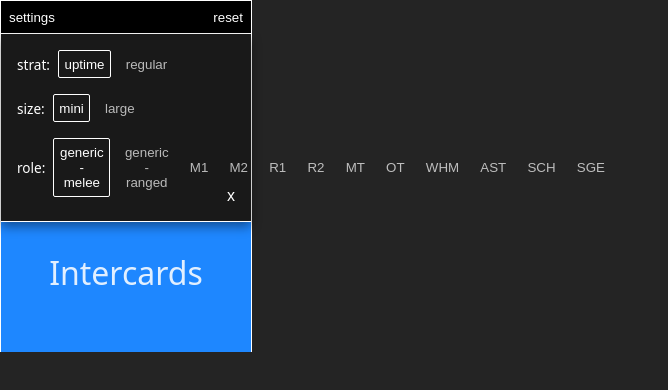
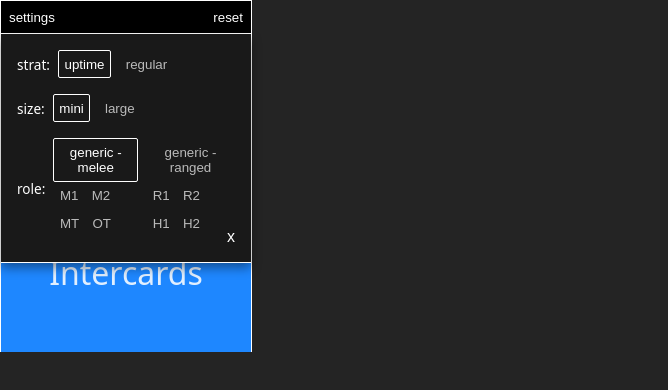
Before and after one commit to jacquikeating/wurm-buddy, a React (Vite) app: page / in a window 1280 px wide. Both pictures are taken after a click on the button "settings". Shown: the top 390 px of the page, without its empty margins (0-668 px from the left). Built offline with nearby package versions, Linux system fonts and the light colour scheme.

Commit message:
Divided role buttons into grouped divs

```diff
--- a/src/components/Preferences.jsx
+++ b/src/components/Preferences.jsx
@@ -30,19 +30,33 @@ export default function Preferences({ prefs }) {
 
             <div className="pref-group">
                 <p className="pref-name">role:</p>
-                <button className={role == "GenericMelee" ? "settings-button active" : "settings-button"} onClick={() => handleChange("role", "GenericMelee")}>generic - melee</button>
-                <button className={role == "Generic" ? "settings-button active" : "settings-button"} onClick={() => handleChange("role", "Generic")}>generic - ranged</button>
-                <button className={role == "M1" ? "settings-button active" : "settings-button"} onClick={() => handleChange("role", "M1")}>M1</button>
-                <button className={role == "M2" ? "settings-button active" : "settings-button"} onClick={() => handleChange("role", "M2")}>M2</button>
-                <button className={role == "R1" ? "settings-button active" : "settings-button"} onClick={() => handleChange("role", "R1")}>R1</button>
-                <button className={role == "R2" ? "settings-button active" : "settings-button"} onClick={() => handleChange("role", "R2")}>R2</button>
-                <button className={role == "MT" ? "settings-button active" : "settings-button"} onClick={() => handleChange("role", "MT")}>MT</button>
-                <button className={role == "OT" ? "settings-button active" : "settings-button"} onClick={() => handleChange("role", "OT")}>OT</button>
+                <div className="role-btn-group">
+                    <button className={role == "GenericMelee" ? "settings-button active" : "settings-button"} onClick={() => handleChange("role", "GenericMelee")}>generic - melee</button>
+                    <div className="role-btn-subgroup">
+                        <button className={role == "M1" ? "settings-button active" : "settings-button"} onClick={() => handleChange("role", "M1")}>M1</button>
+                        <button className={role == "M2" ? "settings-button active" : "settings-button"} onClick={() => handleChange("role", "M2")}>M2</button>
+                    </div>
+                    <div className="role-btn-subgroup">
+                        <button className={role == "MT" ? "settings-button active" : "settings-button"} onClick={() => handleChange("role", "MT")}>MT</button>
+                        <button className={role == "OT" ? "settings-button active" : "settings-button"} onClick={() => handleChange("role", "OT")}>OT</button>
+                    </div>
+                </div>
+                <div className="role-btn-group">
+                    <button className={role == "Generic" ? "settings-button active" : "settings-button"} onClick={() => handleChange("role", "Generic")}>generic - ranged</button>
+                    <div className="role-btn-subgroup">
+                        <button className={role == "R1" ? "settings-button active" : "settings-button"} onClick={() => handleChange("role", "R1")}>R1</button>
+                        <button className={role == "R2" ? "settings-button active" : "settings-button"} onClick={() => handleChange("role", "R2")}>R2</button>
+                    </div>
+                    <div className="role-btn-subgroup">
+                        <button className={role == "H1" ? "settings-button active" : "settings-button"} onClick={() => handleChange("role", "H1")}>H1</button>
+                        <button className={role == "H2" ? "settings-button active" : "settings-button"} onClick={() => handleChange("role", "H2")}>H2</button>
+                    </div>
+                </div>
 
-                <button className={role == "WHM" ? "settings-button active" : "settings-button"} onClick={() => handleChange("role", "WHM")}>WHM</button>
+                {/* <button className={role == "WHM" ? "settings-button active" : "settings-button"} onClick={() => handleChange("role", "WHM")}>WHM</button>
                 <button className={role == "AST" ? "settings-button active" : "settings-button"} onClick={() => handleChange("role", "AST")}>AST</button>
                 <button className={role == "SCH" ? "settings-button active" : "settings-button"} onClick={() => handleChange("role", "SCH")}>SCH</button>
-                <button className={role == "SGE" ? "settings-button active" : "settings-button"} onClick={() => handleChange("role", "SGE")}>SGE</button>
+                <button className={role == "SGE" ? "settings-button active" : "settings-button"} onClick={() => handleChange("role", "SGE")}>SGE</button> */}
 
             </div>
 
```
